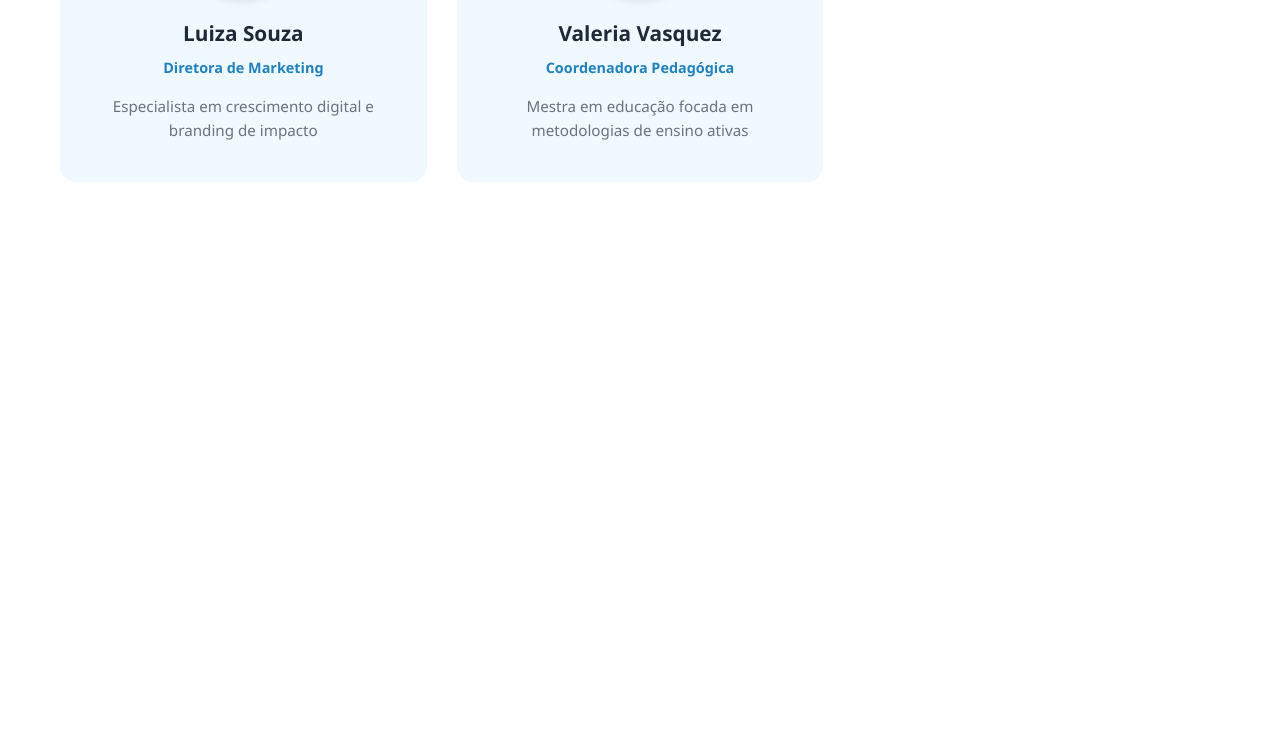
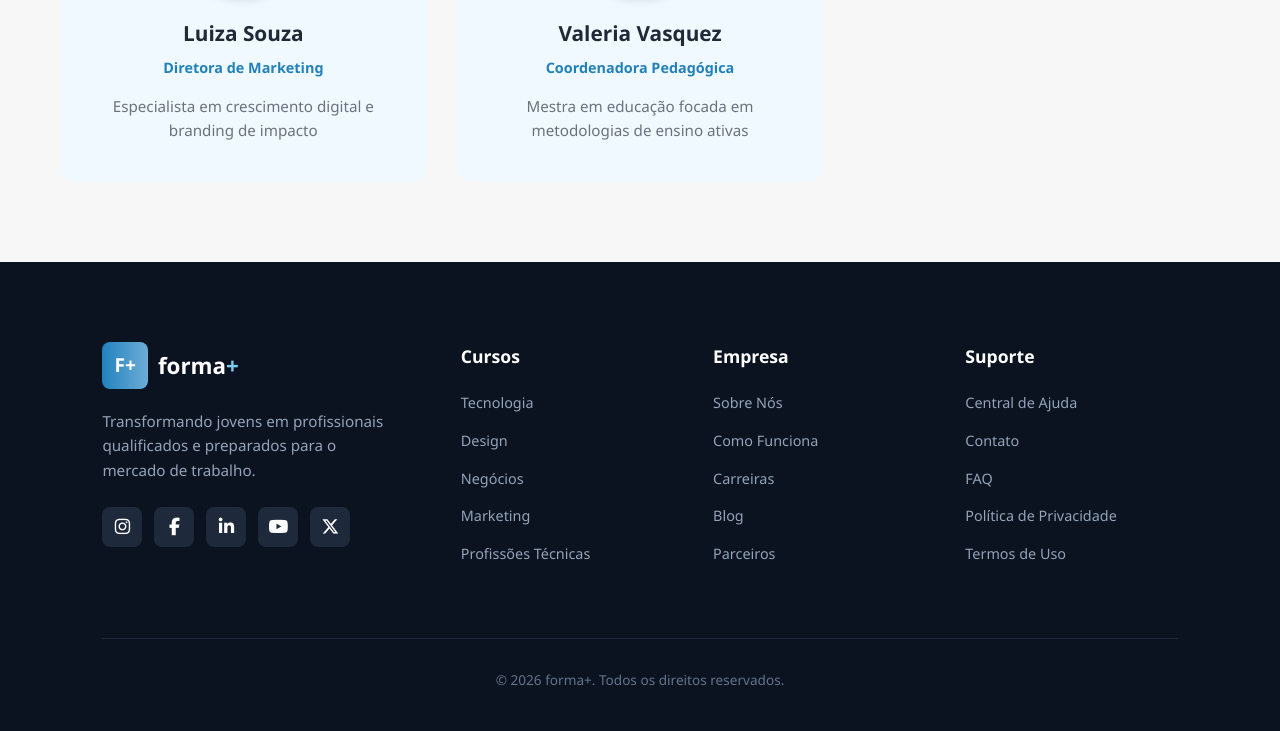
Before and after one commit to SarahCastro7/FormaMais, a plain HTML site: page FrontEnd/sobre.html in a window 1280 px wide. Shown: the part 2050-2781 px from the top of the page. Before the commit the page ends 2312 px from the top, so only its background shows below. Drawn offline with Linux system fonts and the light colour scheme.

Commit message:
Atualização css

```diff
--- a/FrontEnd/sobre.html
+++ b/FrontEnd/sobre.html
@@ -120,8 +120,7 @@
             <div class="team-grid">
                 <div class="team-card">
                     <div class="team-image">
-                        <img src="img/IMG_PERFIL-THAY.jpeg"
-                            alt="Thayla Pureza">
+                        <img src="img/IMG_PERFIL-THAY.jpeg" alt="Thayla Pureza">
                     </div>
                     <h3>Thayla Pureza</h3>
                     <div class="team-role">CEO & Fundadora</div>
@@ -129,8 +128,7 @@
                 </div>
                 <div class="team-card">
                     <div class="team-image">
-                        <img src="img/IMG_PERFIL-BIANCA.jpeg"
-                            alt="Bianca Oliveira">
+                        <img src="img/IMG_PERFIL-BIANCA.jpeg" alt="Bianca Oliveira">
                     </div>
                     <h3>Bianca Oliveira</h3>
                     <div class="team-role">CTO</div>
@@ -138,8 +136,7 @@
                 </div>
                 <div class="team-card">
                     <div class="team-image">
-                        <img src=""
-                            alt="Sarah Castro">
+                        <img src="" alt="Sarah Castro">
                     </div>
                     <h3>Sarah Castro</h3>
                     <div class="team-role">Diretora de Conteúdo</div>
@@ -147,8 +144,7 @@
                 </div>
                 <div class="team-card">
                     <div class="team-image">
-                        <img src=""
-                            alt="Luiza Souza">
+                        <img src="" alt="Luiza Souza">
                     </div>
                     <h3>Luiza Souza</h3>
                     <div class="team-role">Diretora de Marketing</div>
@@ -156,8 +152,7 @@
                 </div>
                 <div class="team-card">
                     <div class="team-image">
-                        <img src=""
-                            alt="Valeria Vasquez">
+                        <img src="" alt="Valeria Vasquez">
                     </div>
                     <h3>Valeria Vasquez</h3>
                     <div class="team-role">Coordenadora Pedagógica</div>
@@ -167,4 +162,67 @@
         </div>
     </section>
 
+
+
+    <footer class="footer">
+        <div class="footer-container">
+
+            <div class="footer-brand">
+                <div class="logo">
+                    <div class="logo-icon">F+</div>
+                    <span class="logo-text">forma<span>+</span></span>
+                </div>
+                <p class="footer-desc">
+                    Transformando jovens em profissionais qualificados e preparados para o mercado de trabalho.
+                </p>
+                <div class="social-links">
+                    <a href="#"><i class="fa-brands fa-instagram"></i></a>
+                    <a href="#"><i class="fa-brands fa-facebook-f"></i></a>
+                    <a href="#"><i class="fa-brands fa-linkedin-in"></i></a>
+                    <a href="#"><i class="fa-brands fa-youtube"></i></a>
+                    <a href="#"><i class="fa-brands fa-x-twitter"></i></a>
+                </div>
+            </div>
+
+            <div class="footer-links">
+                <h4>Cursos</h4>
+                <ul>
+                    <li><a href="#">Tecnologia</a></li>
+                    <li><a href="#">Design</a></li>
+                    <li><a href="#">Negócios</a></li>
+                    <li><a href="#">Marketing</a></li>
+                    <li><a href="#">Profissões Técnicas</a></li>
+                </ul>
+            </div>
+
+            <div class="footer-links">
+                <h4>Empresa</h4>
+                <ul>
+                    <li><a href="sobre.html">Sobre Nós</a></li>
+                    <li><a href="#">Como Funciona</a></li>
+                    <li><a href="#">Carreiras</a></li>
+                    <li><a href="#">Blog</a></li>
+                    <li><a href="#">Parceiros</a></li>
+                </ul>
+            </div>
+
+            <div class="footer-links">
+                <h4>Suporte</h4>
+                <ul>
+                    <li><a href="#">Central de Ajuda</a></li>
+                    <li><a href="#">Contato</a></li>
+                    <li><a href="#">FAQ</a></li>
+                    <li><a href="#">Política de Privacidade</a></li>
+                    <li><a href="#">Termos de Uso</a></li>
+                </ul>
+            </div>
+
+        </div>
+
+        <div class="footer-bottom">
+            <p>&copy; 2026 forma+. Todos os direitos reservados.</p>
+        </div>
+    </footer>
+
+
 </body>
--- a/FrontEnd/style.css/sobre.css
+++ b/FrontEnd/style.css/sobre.css
@@ -1,24 +1,13 @@
- /* Variáveis de Cores e Estilos Globais */
-:root {
-    --primary-gradient: linear-gradient(90deg, #2181BD 0%, #6DADD8 100%);
-    --text-dark: #1f2937;
-    --text-light: #6b7280;
-    --bg-light: #ffffff;
-    --bg-card-solid: #f0f9ff;
-    --accent-purple: #2181BD;
-    --font-main: 'Segoe UI', Roboto, Helvetica, Arial, sans-serif;
-}
-
 * {
     margin: 0;
     padding: 0;
     box-sizing: border-box;
-    font-family: var(--font-main);
+    font-family: 'Segoe UI', Roboto, Helvetica, Arial, sans-serif;
 }
 
 body {
-    background-color: var(--bg-light);
-    color: var(--text-dark);
+    background-color: #ffffff;
+    color: #1f2937;
     line-height: 1.6;
 }
 
@@ -118,6 +107,7 @@ body {
 /* Seções Globais */
 section {
     padding: 80px 0;
+    background: #f7f7f7;
 }
 
 .section-header {
@@ -129,19 +119,19 @@ section {
 .section-header h2 {
     font-size: 2.5rem;
     margin-bottom: 15px;
-    color: var(--text-dark);
+    color: #1f2937;
 }
 
 .section-header h2 .highlight {
     color: transparent;
-    background: var(--primary-gradient);
+    background: linear-gradient(90deg, #2181BD 0%, #6DADD8 100%);
     -webkit-background-clip: text;
     background-clip: text;
 }
 
 .section-header p {
     font-size: 1.1rem;
-    color: var(--text-light);
+    color: #6b7280;
 }
 
 /* Seção Sobre (Stats) */
@@ -152,7 +142,7 @@ section {
 }
 
 .stat-card {
-    background-color: var(--bg-card-solid);
+    background-color: #f0f9ff;
     padding: 40px 20px;
     border-radius: 16px;
     text-align: center;
@@ -165,7 +155,7 @@ section {
 
 .stat-icon {
     font-size: 2.2rem;
-    color: var(--accent-purple);
+    color: #2181BD;
     margin-bottom: 15px;
     display: flex;
     justify-content: center;
@@ -174,12 +164,12 @@ section {
 
 .stat-card h3 {
     font-size: 2.2rem;
-    color: var(--accent-purple);
+    color: #2181BD;
     margin-bottom: 5px;
 }
 
 .stat-card p {
-    color: var(--text-light);
+    color: #6b7280;
     font-weight: 500;
 }
 
@@ -210,18 +200,26 @@ section {
     margin-bottom: 25px;
 }
 
-.icon-blue { background: linear-gradient(90deg, #2181BD 0%, #6DADD8 100%); }
-.icon-magenta { background: linear-gradient(90deg, #2181BD 0%, #6DADD8 100%); }
-.icon-orange { background: linear-gradient(90deg, #2181BD 0%, #6DADD8 100%); }
+.icon-blue {
+    background: linear-gradient(90deg, #2181BD 0%, #6DADD8 100%);
+}
+
+.icon-magenta {
+    background: linear-gradient(90deg, #2181BD 0%, #6DADD8 100%);
+}
+
+.icon-orange {
+    background: linear-gradient(90deg, #2181BD 0%, #6DADD8 100%);
+}
 
 .pillar-card h3 {
     font-size: 1.5rem;
     margin-bottom: 15px;
-    color: var(--text-dark);
+    color: #1f2937;
 }
 
 .pillar-card p {
-    color: var(--text-light);
+    color: #6b7280;
     font-size: 0.95rem;
 }
 
@@ -233,7 +231,7 @@ section {
 }
 
 .team-card {
-    background-color: var(--bg-card-solid);
+    background-color: #f0f9ff;
     padding: 40px 30px;
     border-radius: 16px;
     text-align: center;
@@ -245,7 +243,7 @@ section {
     border-radius: 50%;
     margin: 0 auto 20px auto;
     border: 4px solid white;
-    box-shadow: 0 4px 10px rgba(0,0,0,0.1);
+    box-shadow: 0 4px 10px rgba(0, 0, 0, 0.1);
     overflow: hidden;
 }
 
@@ -257,19 +255,19 @@ section {
 
 .team-card h3 {
     font-size: 1.3rem;
-    color: var(--text-dark);
+    color: #1f2937;
     margin-bottom: 5px;
 }
 
 .team-role {
-    color: var(--accent-purple);
+    color: #2181BD;
     font-weight: 600;
     font-size: 0.9rem;
     margin-bottom: 15px;
 }
 
 .team-card p {
-    color: var(--text-light);
+    color: #6b7280;
     font-size: 0.95rem;
 }
 
@@ -278,7 +276,107 @@ section {
     .nav-links {
         display: none;
     }
+
     .section-header h2 {
         font-size: 2rem;
     }
 }
+
+
+/*---------------- FOOTER -----------------*/
+
+.footer {
+    background-color: #0B1320;
+    color: #fff;
+    padding: 80px 8% 40px;
+    font-family: 'Segoe UI', Tahoma, sans-serif;
+}
+
+.footer-container {
+    display: grid;
+    grid-template-columns: 1.5fr 1fr 1fr 1fr;
+    gap: 40px;
+    max-width: 1200px;
+    margin: 0 auto;
+}
+
+/* Estilo do Logo no Footer */
+.footer-brand .logo {
+    margin-bottom: 20px;
+}
+
+.footer-brand .logo-text {
+    color: #fff;
+
+}
+
+.footer-desc {
+    color: #94A3B8;
+
+    line-height: 1.6;
+    font-size: 0.95rem;
+    margin-bottom: 25px;
+    max-width: 300px;
+}
+
+/* Redes Sociais */
+.social-links {
+    display: flex;
+    gap: 12px;
+}
+
+.social-links a {
+    display: flex;
+    align-items: center;
+    justify-content: center;
+    width: 40px;
+    height: 40px;
+    background-color: #1E293B;
+    color: #fff;
+    text-decoration: none;
+    border-radius: 8px;
+    transition: 0.3s;
+    font-size: 1.1rem;
+}
+
+.social-links a:hover {
+    background: linear-gradient(90deg, #2181BD, #6DADD8);
+    transform: translateY(-3px);
+}
+
+/* Colunas de Links */
+.footer-links h4 {
+    font-size: 1.1rem;
+    font-weight: 700;
+    margin-bottom: 20px;
+}
+
+.footer-links ul {
+    list-style: none;
+}
+
+.footer-links li {
+    margin-bottom: 12px;
+}
+
+.footer-links a {
+    text-decoration: none;
+    color: #94A3B8;
+    font-size: 0.9rem;
+    transition: 0.3s;
+}
+
+.footer-links a:hover {
+    color: #80CBF3;
+    padding-left: 5px;
+}
+
+/* Parte de baixo */
+.footer-bottom {
+    margin-top: 60px;
+    padding-top: 30px;
+    border-top: 1px solid #1E293B;
+    text-align: center;
+    color: #64748B;
+    font-size: 0.85rem;
+}
```
Lines whose indentation alone changed are shown as unchanged.
